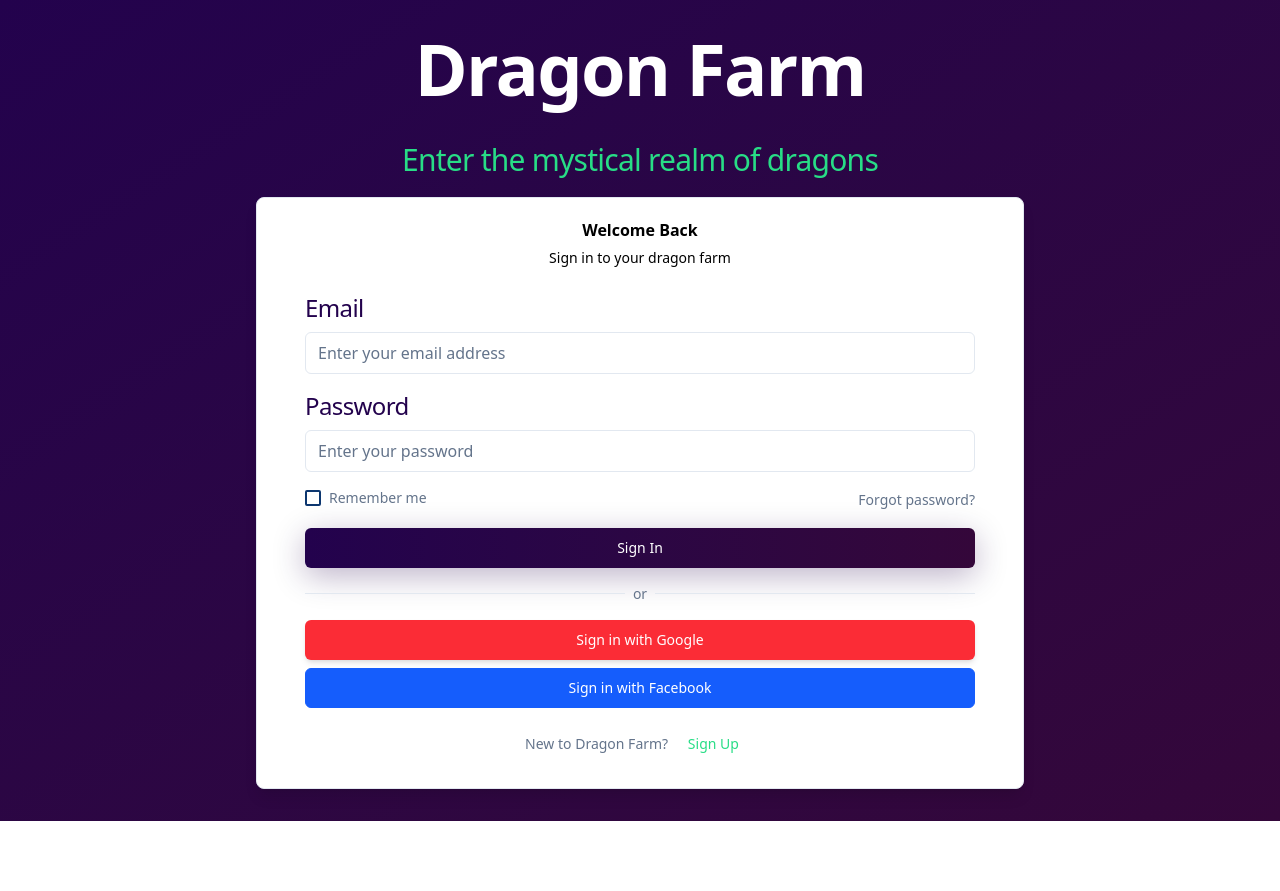
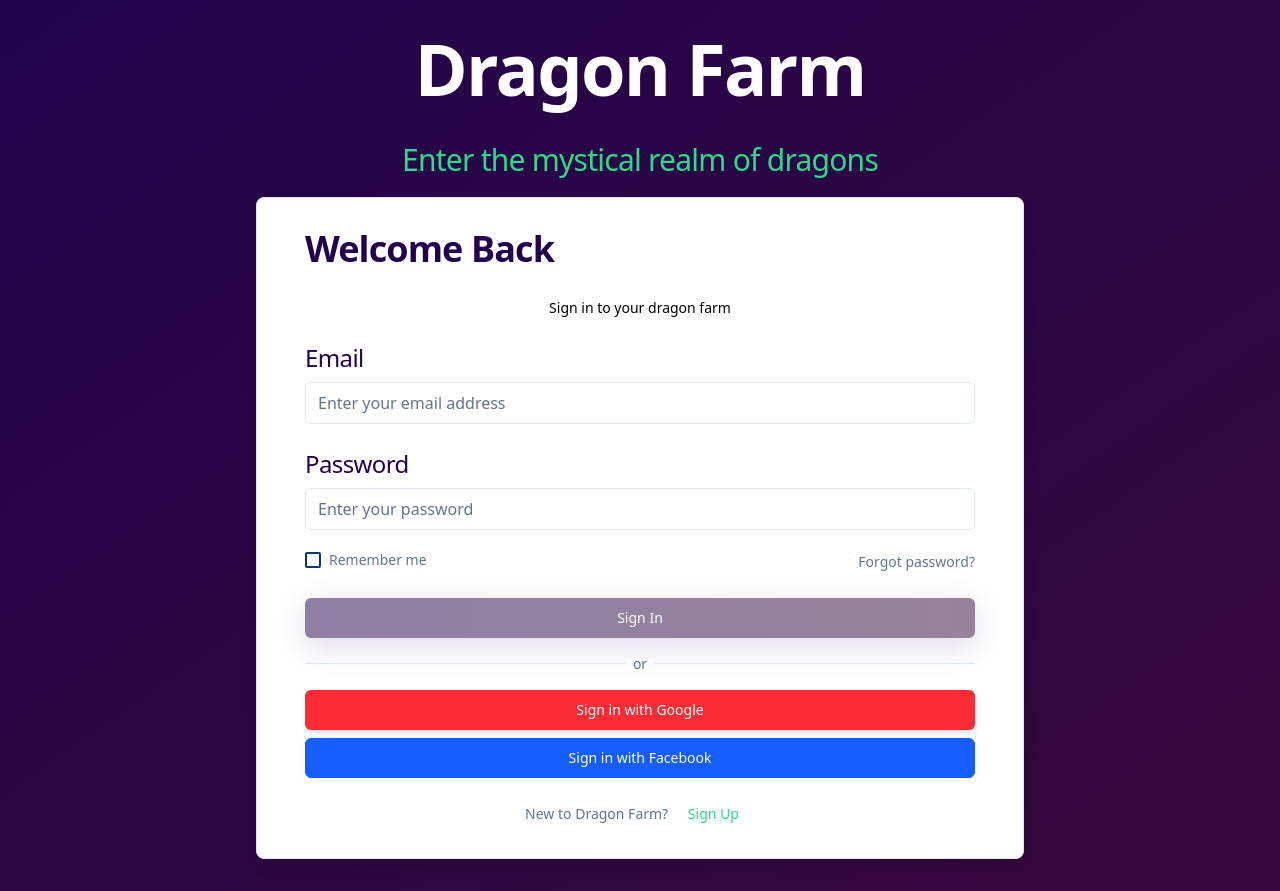
Before and after one commit to ajg7/dragon-farm-web, a React (Vite) app: page / in a window 1280 px wide. Before the commit the page ends 821 px from the top, so only its background shows below. Built offline with nearby package versions, Linux system fonts and the light colour scheme.

Commit message:
can now login

```diff
--- a/src/App.tsx
+++ b/src/App.tsx
@@ -1,4 +1,5 @@
 import { RouterProvider, createRouter } from "@tanstack/react-router";
+import { QueryClient, QueryClientProvider } from "@tanstack/react-query";
 
 // Import the generated route tree
 import { routeTree } from "./routeTree.gen";
@@ -13,8 +14,14 @@ declare module "@tanstack/react-router" {
   }
 }
 
+const queryClient = new QueryClient();
+
 function App() {
-  return <RouterProvider router={router} />;
+  return (
+    <QueryClientProvider client={queryClient}>
+      <RouterProvider router={router} />
+    </QueryClientProvider>
+  );
 }
 
 export default App;
--- /dev/null
+++ b/src/api/client.ts
@@ -0,0 +1,32 @@
+import axios, { AxiosHeaders } from "axios";
+import { useAuthStore } from "../store/authStore";
+
+// Central axios instance for the app
+export const apiClient = axios.create({
+  baseURL: "https://localhost:7047/api",
+  headers: {
+    "Content-Type": "application/json",
+  },
+  withCredentials: false,
+});
+
+// Attach auth header dynamically if token present
+apiClient.interceptors.request.use((config) => {
+  try {
+    const token = useAuthStore.getState().session?.token;
+    if (token) {
+      if (config.headers instanceof AxiosHeaders) {
+        config.headers.set("Authorization", `Bearer ${token}`);
+      } else if (config.headers) {
+        (config.headers as Record<string, string>)["Authorization"] = `Bearer ${token}`;
+      } else {
+        config.headers = new AxiosHeaders({ Authorization: `Bearer ${token}` });
+      }
+    }
+  } catch {
+    // noop
+  }
+  return config;
+});
+
+// Future: response interceptor for refresh / logout on 401
--- /dev/null
+++ b/src/api/mutations/useLogin.ts
@@ -0,0 +1,47 @@
+import { useMutation } from "@tanstack/react-query";
+import { apiClient } from "../client";
+import { useAuthStore } from "../../store/authStore";
+
+export interface LoginRequest {
+  email: string;
+  password: string;
+}
+
+export interface LoginResponse {
+  token: string; // backend returns Token (casing) but we'll map to camelCase
+  expires: string; // ISO string
+  email: string;
+  fullName: string;
+  roles: string[];
+}
+
+interface RawLoginResponse {
+  Token: string;
+  Expires: string; // expecting DateTime serialized
+  Email: string;
+  FullName: string;
+  Roles: string[];
+}
+
+async function loginRequest(data: LoginRequest): Promise<LoginResponse> {
+  const res = await apiClient.post<RawLoginResponse>("/Auth/login", data);
+  const payload = res.data;
+  return {
+    token: payload.Token,
+    expires: payload.Expires,
+    email: payload.Email,
+    fullName: payload.FullName,
+    roles: payload.Roles ?? [],
+  };
+}
+
+export function useLogin() {
+  const setSession = useAuthStore((s) => s.setSession);
+  return useMutation({
+    mutationKey: ["auth", "login"],
+    mutationFn: loginRequest,
+    onSuccess: (data: LoginResponse) => {
+      setSession(data);
+    },
+  });
+}
--- a/src/pages/AuthValidation.tsx
+++ b/src/pages/AuthValidation.tsx
@@ -1,12 +1,35 @@
+import { useState, type FormEvent } from "react";
 import { Card, CardContent, CardDescription, CardHeader, CardTitle } from "@/components/ui/Card";
-import { H1, H5 } from "@/components/ui/Header";
+import { H1, H5, H4 } from "@/components/ui/Header";
 import Input from "@/components/ui/Input/input";
 import Separator from "@/components/ui/Separator/separator";
 import { P } from "@/components/ui/Text";
 import { Checkbox } from "@/components/ui/Checkboxes";
 import { Button, LinkButton } from "@/components/ui/Buttons";
+import { useLogin } from "@/api/mutations/useLogin";
 
 const AuthValidation = () => {
+  const { mutate, isPending, isSuccess, error } = useLogin();
+
+  const [email, setEmail] = useState("");
+  const [password, setPassword] = useState("");
+  // remember-me preference placeholder (not yet wired to persistence layer)
+  const [rememberChecked, setRememberChecked] = useState(false);
+
+  const handleSubmit = (e: FormEvent) => {
+    e.preventDefault();
+    if (!email || !password || isPending) return;
+    mutate(
+      { email, password },
+      {
+        onSuccess: () => {
+          // Future: navigate to a protected route (e.g., /dashboard) once it exists
+          // navigate({ to: "/dashboard" });
+        },
+      }
+    );
+  };
+
   return (
     <div className="min-h-screen bg-gradient-to-br from-dragon-deep-purple to-dragon-dark-purple p-8 space-y-6">
       <H1 align="center" className="text-text-inverse">
@@ -16,40 +39,74 @@ const AuthValidation = () => {
         Enter the mystical realm of dragons
       </H5>
       <Card className="max-w-md mx-auto p-6 bg-white backdrop-blur-lg border border-border rounded-lg shadow-lg">
-        <CardHeader className="space-y-1 text-center">
-          <CardTitle>Welcome Back</CardTitle>
+        <CardHeader className="text-center">
+          <CardTitle>
+            <H4>Welcome Back</H4>
+          </CardTitle>
           <CardDescription>Sign in to your dragon farm</CardDescription>
         </CardHeader>
         <CardContent>
+          <form onSubmit={handleSubmit} className="space-y-4">
             <Input
-            className="mb-4"
+              className="mb-2"
               type="email"
               title="Email"
               placeholder="Enter your email address"
+              value={email}
+              onChange={(e) => setEmail(e.target.value)}
             />
-          <Input type="password" title="Password" placeholder="Enter your password" />
-          <div className="flex items-center justify-between mt-4">
+            <Input
+              type="password"
+              title="Password"
+              placeholder="Enter your password"
+              value={password}
+              onChange={(e) => setPassword(e.target.value)}
+            />
+            <div className="flex items-center justify-between pt-1">
+              <div className="flex items-center gap-2">
                 <Checkbox
                   id="remember-me"
                   label="Remember me"
                   size="sm"
                   variant="primary"
                   labelVariant="muted"
+                  checked={rememberChecked}
+                  onChange={() => setRememberChecked((r) => !r)}
                 />
+              </div>
               <a href="#" className="text-sm text-text-muted">
                 Forgot password?
               </a>
             </div>
-          <Button variant="mystical" fullWidth className="mt-4">
-            Sign In
+            {error && (
+              <P size="sm" variant="danger">
+                {error instanceof Error ? error.message : "Login failed"}
+              </P>
+            )}
+            {isSuccess && (
+              <P size="sm" variant="success" className="text-emerald-600">
+                Logged in successfully!
+              </P>
+            )}
+            <Button
+              variant="mystical"
+              fullWidth
+              className="mt-2"
+              type="submit"
+              disabled={isPending || !email || !password}
+            >
+              {isPending ? "Signing In..." : "Sign In"}
             </Button>
+          </form>
           <Separator text="or" />
-          <Button variant="destructive" fullWidth className="mb-2">
+          <Button variant="destructive" fullWidth className="mb-2" type="button">
             Sign in with Google
           </Button>
+          {/* Example alt provider button; style maybe inconsistent (outline + filled). Keeping as provided. */}
           <Button
             variant="outline"
             fullWidth
+            type="button"
             className="border-blue-600 text-blue-600 bg-blue-600 text-white"
           >
             Sign in with Facebook
--- /dev/null
+++ b/src/store/authStore.ts
@@ -0,0 +1,76 @@
+import { create } from "zustand";
+import Cookies from "js-cookie";
+// Types pulled from @types/js-cookie; ensure dev dependency installed.
+
+// If js-cookie is not installed yet, we can fallback to document.cookie helpers.
+// We'll implement a tiny cookie util to avoid extra dependency if desired.
+// For now this assumes js-cookie; if missing, install with: npm i js-cookie
+
+export interface AuthSession {
+  token: string;
+  expires: string; // ISO
+  email: string;
+  fullName: string;
+  roles: string[];
+}
+
+interface AuthState {
+  session: AuthSession | null;
+  setSession: (session: AuthSession) => void;
+  clearSession: () => void;
+  isAuthenticated: boolean;
+  getAuthHeader: () => { Authorization?: string };
+}
+
+const COOKIE_KEY = "df_jwt";
+const COOKIE_META_KEY = "df_jwt_meta";
+
+function writeSessionCookie(session: AuthSession) {
+  // Store token in one cookie; meta in another (optional) to keep size small.
+  Cookies.set(COOKIE_KEY, session.token, { sameSite: "strict" });
+  Cookies.set(
+    COOKIE_META_KEY,
+    JSON.stringify({
+      expires: session.expires,
+      email: session.email,
+      fullName: session.fullName,
+      roles: session.roles,
+    }),
+    { sameSite: "strict" }
+  );
+}
+
+function readSessionCookie(): AuthSession | null {
+  const token = Cookies.get(COOKIE_KEY);
+  const metaRaw = Cookies.get(COOKIE_META_KEY);
+  if (!token || !metaRaw) return null;
+  try {
+    const meta = JSON.parse(metaRaw);
+    return { token, roles: [], ...meta } as AuthSession;
+  } catch {
+    return null;
+  }
+}
+
+function clearSessionCookie() {
+  Cookies.remove(COOKIE_KEY);
+  Cookies.remove(COOKIE_META_KEY);
+}
+
+export const useAuthStore = create<AuthState>((set, get) => ({
+  session: readSessionCookie(),
+  setSession: (session) => {
+    writeSessionCookie(session);
+    set({ session, isAuthenticated: true });
+  },
+  clearSession: () => {
+    clearSessionCookie();
+    set({ session: null, isAuthenticated: false });
+  },
+  isAuthenticated: false,
+  getAuthHeader: () => {
+    const s = get().session;
+    if (!s?.token) return {};
+    return { Authorization: `Bearer ${s.token}` };
+  },
+}));
```
Also changed, not shown: package.json (+6 -1 lines), src/api/mutations/useRegister.ts (added), 1 other file (tests, documents, lock files or other folders). Lines whose indentation alone changed are shown as unchanged.
